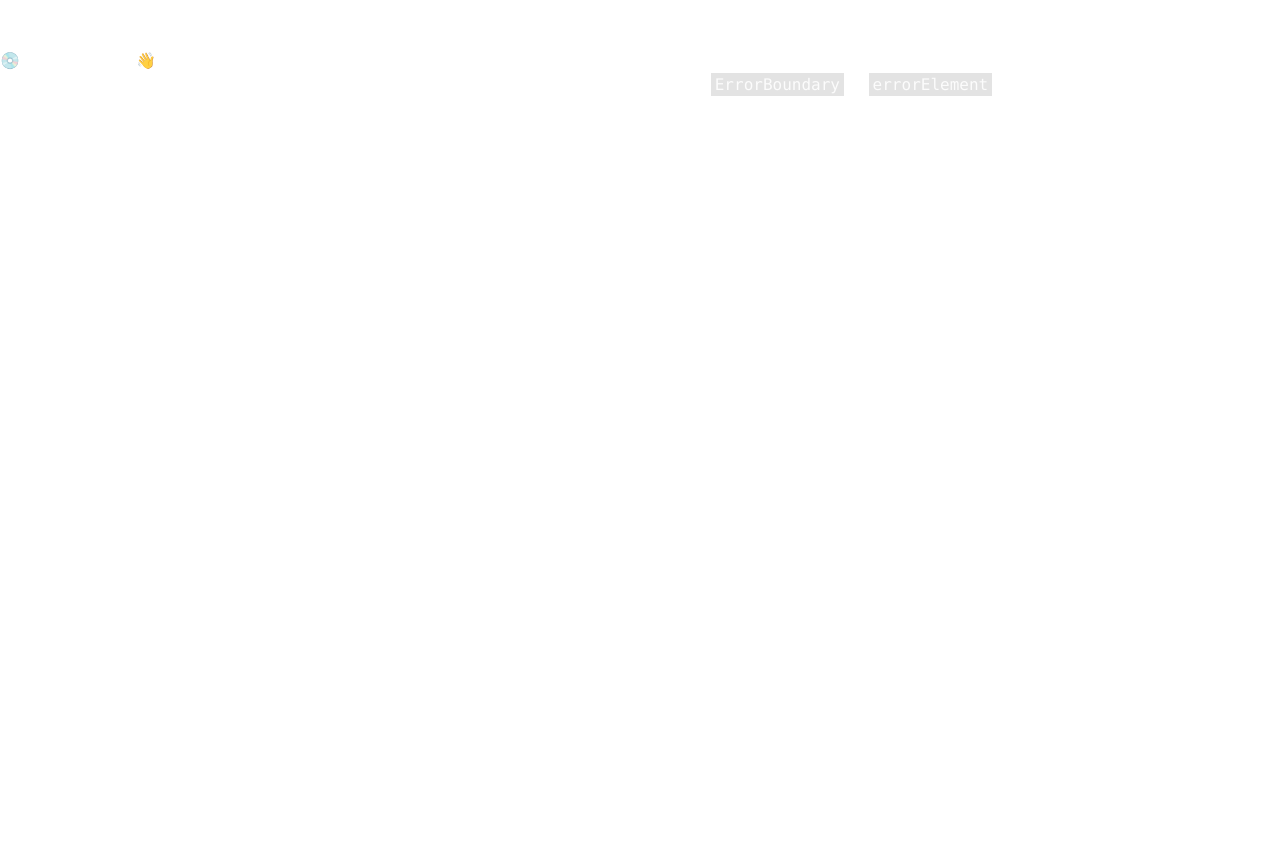
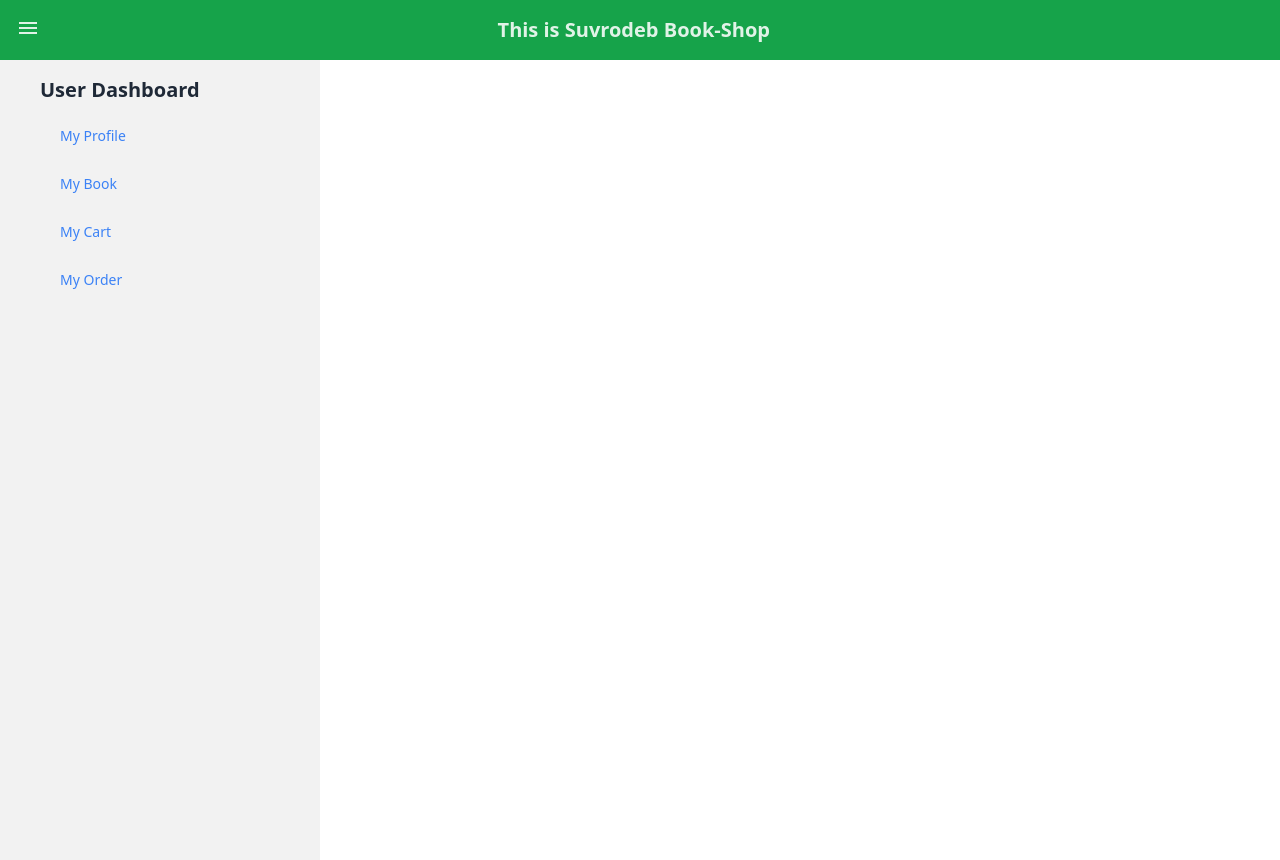
Before and after one commit to Suvrodev/Book-Shop-Client, a React (Vite) app: page /user-dashboard in a window 1280 px wide. Before the commit this address had no page. Before the commit the page ends 800 px from the top, so only its background shows below. Built offline with nearby package versions, Linux system fonts and the light colour scheme.

Commit message:
Added user-dashboard

```diff
--- /dev/null
+++ b/src/Layout/UserDashboard/UserDashboard.css
@@ -0,0 +1,7 @@
+.dashboardLink {
+  padding: 10px 20px !important;
+}
+.dashboardLink:hover {
+  background-color: #272c33;
+  border-radius: 8px;
+}
--- /dev/null
+++ b/src/Layout/UserDashboard/UserDashboard.tsx
@@ -0,0 +1,110 @@
+import MenuIcon from "@mui/icons-material/Menu";
+import "./UserDashboard.css";
+import { useState, useEffect } from "react";
+import { NavLink } from "react-router";
+
+const UserDashboard = () => {
+  const [drawerOpen, setDrawerOpen] = useState(false);
+
+  // Handle drawer state based on screen size
+  useEffect(() => {
+    const handleResize = () => {
+      if (window.innerWidth >= 768) {
+        setDrawerOpen(true); // Open drawer for md and larger screens
+      } else {
+        setDrawerOpen(false); // Close drawer for smaller screens
+      }
+    };
+
+    // Initialize the state on first render
+    handleResize();
+
+    // Attach event listener for resize
+    window.addEventListener("resize", handleResize);
+
+    // Clean up the event listener
+    return () => {
+      window.removeEventListener("resize", handleResize);
+    };
+  }, []);
+
+  const toggleDrawer = () => {
+    setDrawerOpen(!drawerOpen);
+  };
+  return (
+    <div>
+      {/* Header */}
+      <div className="text-xl font-bold text-center bg-green-600 py-4 px-4 flex">
+        <div className="w-[33%] flex justify-start">
+          {/* Menu Icon */}
+          <MenuIcon
+            onClick={toggleDrawer}
+            className="cursor-pointer lg:hidden"
+          />
+        </div>
+        <p className="w-[33%]">This is Suvrodeb Book-Shop</p>
+        <div className="w-[33%]"></div>
+      </div>
+
+      {/* Drawer */}
+      <div className={`drawer ${drawerOpen ? "drawer-open" : ""}`}>
+        <input
+          id="my-drawer-2"
+          type="checkbox"
+          className="drawer-toggle"
+          checked={drawerOpen}
+          readOnly
+        />
+
+        <div className="drawer-side">
+          <label
+            htmlFor="my-drawer-2"
+            aria-label="close sidebar"
+            className="drawer-overlay"
+            onClick={toggleDrawer}
+          ></label>
+          <div className="menu bg-base-200 text-base-content min-h-full w-80 py-4 px-10 flex flex-col gap-3">
+            <h1 className="text-xl font-bold">User Dashboard</h1>
+
+            <div className=" flex flex-col gap-2">
+              <NavLink
+                className={({ isActive }) =>
+                  isActive ? "text-blue-500 dashboardLink" : "dashboardLink "
+                }
+                to="/user-dashboard"
+              >
+                My Profile
+              </NavLink>
+              <NavLink
+                className={({ isActive }) =>
+                  isActive ? "text-blue-500 dashboardLink" : "dashboardLink "
+                }
+                to="/user-dashboard"
+              >
+                My Book
+              </NavLink>
+              <NavLink
+                className={({ isActive }) =>
+                  isActive ? "text-blue-500 dashboardLink" : "dashboardLink "
+                }
+                to="/user-dashboard"
+              >
+                My Cart
+              </NavLink>
+              <NavLink
+                className={({ isActive }) =>
+                  isActive ? "text-blue-500 dashboardLink" : "dashboardLink "
+                }
+                to="/user-dashboard"
+              >
+                My Order
+              </NavLink>
+            </div>
+          </div>
+        </div>
+      </div>
+    </div>
+  );
+};
+
+export default UserDashboard;
--- a/src/Routes/routes.tsx
+++ b/src/Routes/routes.tsx
@@ -11,6 +11,7 @@ import AllBooks from "../Pages/AllBooks/AllBooks";
 import BookDetail from "../Pages/BookDetail/BookDetail";
 import MyCart from "../Pages/MyCart/MyCart";
 import UserProfile from "../Pages/UserProfile/UserProfile";
+import UserDashboard from "../Layout/UserDashboard/UserDashboard";
 
 export const router = createBrowserRouter([
   {
@@ -62,6 +63,10 @@ export const router = createBrowserRouter([
     ],
   },
   {
+    path: "user-dashboard",
+    element: <UserDashboard />,
+  },
+  {
     path: "/login",
     element: <Login />,
   },
```
Also changed, not shown: src/Pages/AddBook/AddBook.tsx (+2 -9 lines).
